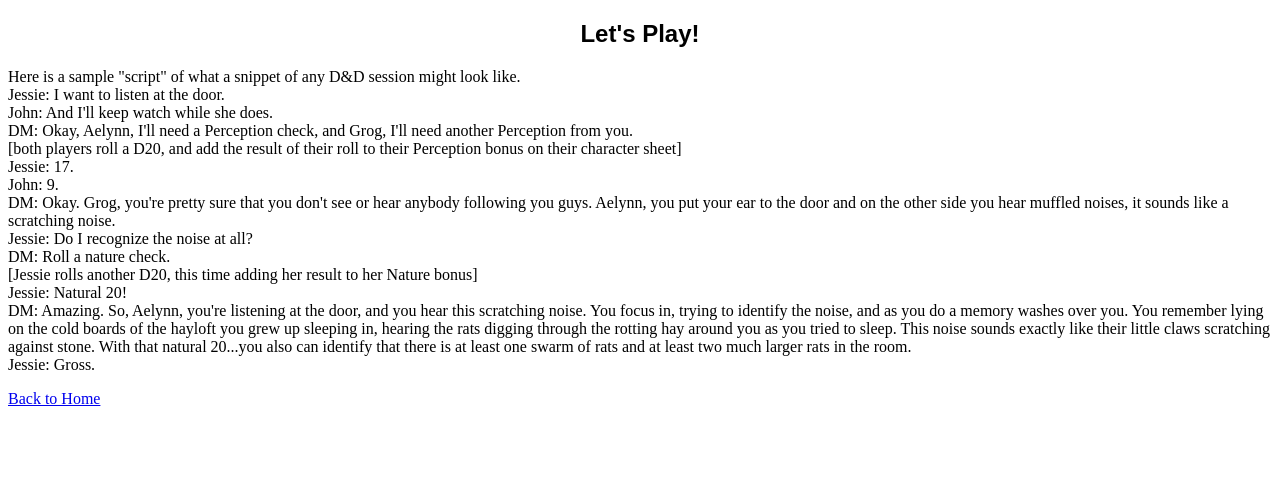
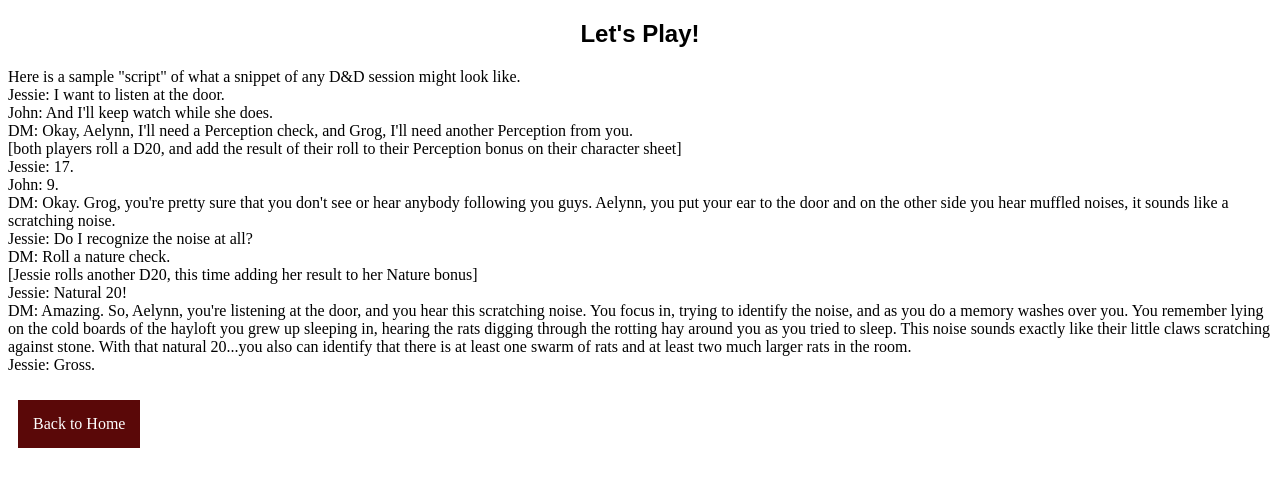
Before and after one commit to charlmwynn/assignment2-dnd, a plain HTML site: page page2.html in a window 1280 px wide. Drawn offline with Linux system fonts and the light colour scheme.

Commit message:
button added to p2

```diff
--- a/page2.html
+++ b/page2.html
@@ -20,6 +20,6 @@
             Jessie: Gross.</p>
 
     </section>
-    <footer><a href="index.html">Back to Home</a></footer>
+    <nav id= "footer"><a class="button" href="index.html">Back to Home</a></nav>
     </main></body>
 </html>
```
Also changed, not shown: index.html (+1 -1 lines).
